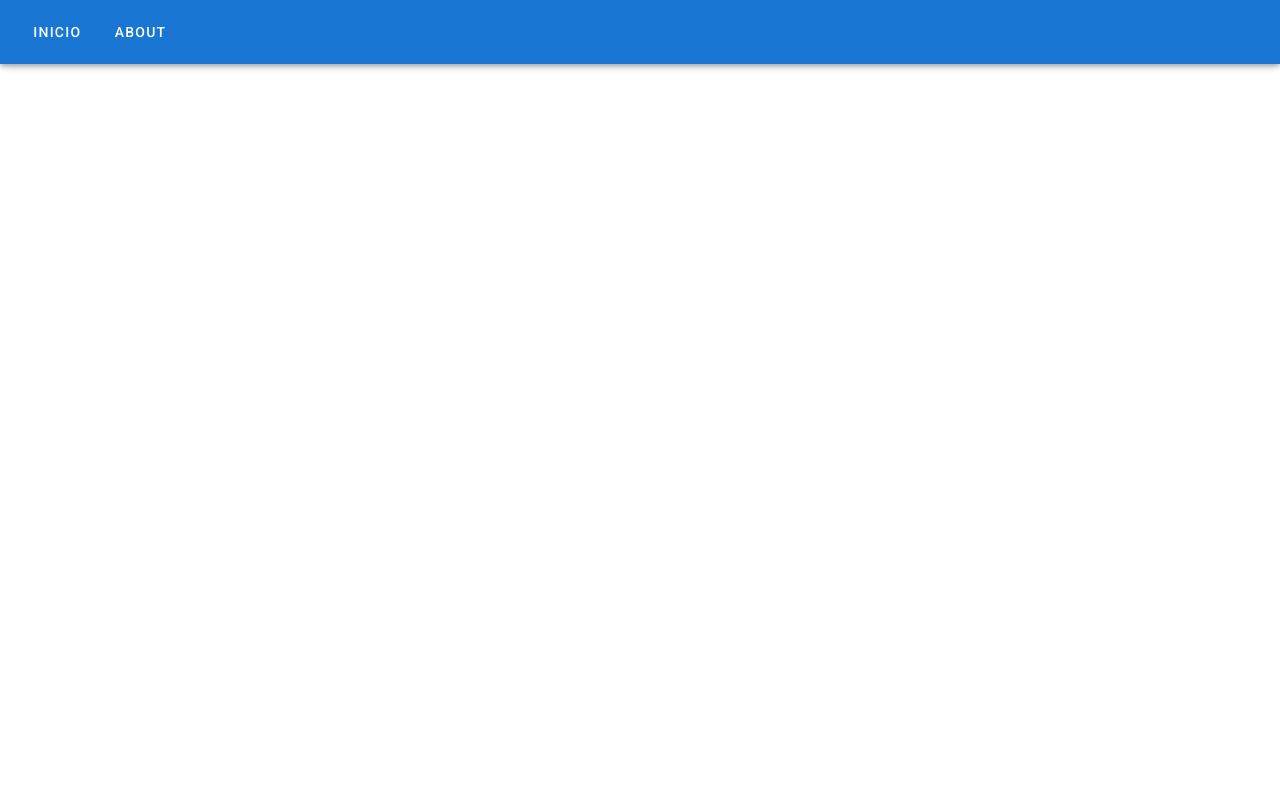
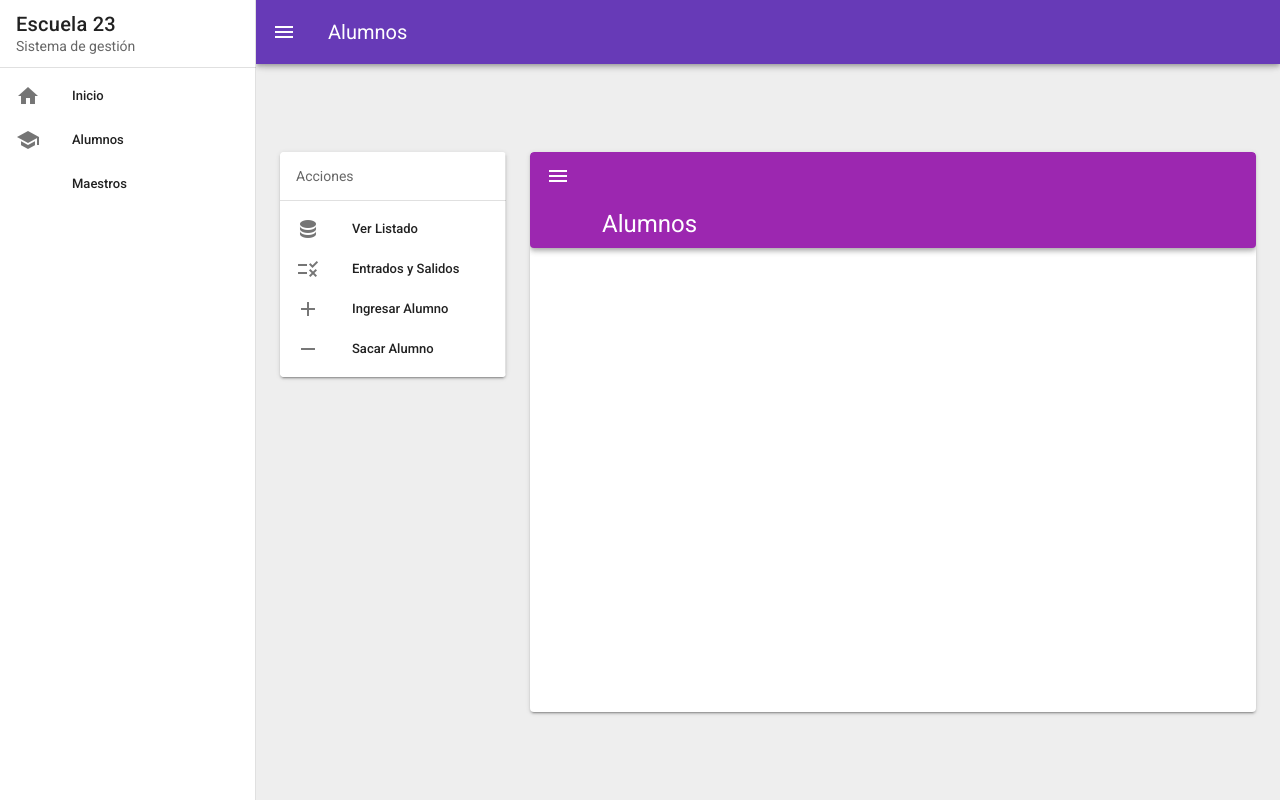
Before and after one commit to LautaroRobles/gestion-escuela, a Vue app in the folder frontend/: page /alumnos in a window 1280 px wide. Built offline with nearby package versions, Linux system fonts and the light colour scheme.

Commit message:
Comienzo de interfaz de Alumnos

```diff
--- a/frontend/src/App.vue
+++ b/frontend/src/App.vue
@@ -1,33 +1,20 @@
 <template>
     <v-app>
-    <v-app-bar
-      app
-      color="primary"
-      dark
-    >
-      <v-btn text to="/">
-        <span>Inicio</span>
-      </v-btn>
-      <v-btn text to="/about">
-        <span>About</span>
-      </v-btn>
-    </v-app-bar>
-
+		<Navigation/>
         <v-main>
-      <v-expand-transition>
+            <v-fade-transition mode="out-in">
                 <router-view/>
-      </v-expand-transition>
+            </v-fade-transition>
         </v-main>
     </v-app>
 </template>
 
 <script>
-
+import Navigation from './components/Navigation.vue'
 export default {
 	name: 'App',
-
-  data: () => ({
-    //
-  }),
+	components: {
+		Navigation: Navigation
+	}
 };
 </script>
--- /dev/null
+++ b/frontend/src/components/Navigation.vue
@@ -0,0 +1,69 @@
+<template>
+	<div>
+		<v-navigation-drawer
+			app
+			v-model="drawer"
+		>
+			<v-list-item>
+				<v-list-item-content>
+					<v-list-item-title class="title">
+						Escuela 23
+					</v-list-item-title>
+					<v-list-item-subtitle>
+						Sistema de gestión
+					</v-list-item-subtitle>
+				</v-list-item-content>
+			</v-list-item>
+			<v-divider></v-divider>
+			<v-list dense nav>
+				<v-list-item-group>
+					<template v-for="(item, key) in items">
+						<v-list-item
+							:key="key"
+							:to="item.to"
+						>
+							<v-list-item-icon>
+								<v-icon v-text="item.icon"></v-icon>
+							</v-list-item-icon>
+							<v-list-item-content>
+								<v-list-item-title v-text="item.text"></v-list-item-title>
+							</v-list-item-content>
+						</v-list-item>
+					</template>
+				</v-list-item-group>
+			</v-list>
+		</v-navigation-drawer>
+
+		<v-app-bar
+			app
+			color="deep-purple"
+			dark
+		>
+			<v-app-bar-nav-icon @click="drawer = !drawer"></v-app-bar-nav-icon>
+			<v-toolbar-title>{{appbarName}}</v-toolbar-title>
+		</v-app-bar>
+	</div>
+</template>
+
+<script>
+export default {
+	data() {
+		return {
+			items: [
+				{text: 'Inicio', icon: 'mdi-home', to: '/'},
+				{text: 'Alumnos', icon: 'mdi-school', to: '/alumnos/listado'},
+				{text: 'Maestros', icon: 'mdi-teach', to: '/maestros'}
+			],
+			drawer: null
+		}
+	},
+	computed: {
+		appbarName() {
+			if(this.$route.matched[0]) {
+				return this.$route.matched[0].name;
+			}
+			return this.$route.name;
+		}
+	}
+}
+</script>
--- a/frontend/src/router/index.js
+++ b/frontend/src/router/index.js
@@ -7,16 +7,25 @@ Vue.use(VueRouter)
 const routes = [
 	{
 		path: '/',
-    name: 'Home',
+		name: 'Inicio',
 		component: Home
 	},
 	{
-    path: '/about',
-    name: 'About',
-    // route level code-splitting
-    // this generates a separate chunk (about.[hash].js) for this route
-    // which is lazy-loaded when the route is visited.
-    component: () => import(/* webpackChunkName: "about" */ '../views/About.vue')
+		path: '/alumnos',
+		name: 'Alumnos',
+		component: () => import('@/views/Alumnos.vue'),
+		children: [
+			{
+				path: 'listado',
+				name: 'Listado',
+				component: () => import('@/views/Alumnos/Listado')
+			},
+			{
+				path: 'entradossalidos',
+				name: 'Entrados y Salidos',
+				component: () => import('@/views/Alumnos/EntradosSalidos')
+			}
+		]
 	}
 ]
 
--- a/frontend/src/views/About.vue
+++ /dev/null
@@ -1,5 +0,0 @@
-<template>
-  <div class="about">
-    <h1>This is an about page</h1>
-  </div>
-</template>
--- /dev/null
+++ b/frontend/src/views/Alumnos.vue
@@ -0,0 +1,78 @@
+<template>
+	<v-container grid-list-xs class="grey lighten-3" fill-height fluid>
+		<v-container grid-list-xs>
+			<v-row>
+				<v-col cols="3" :style="navigationColStyle">
+					<v-card
+						class="overflow-hidden"
+					>
+						<v-navigation-drawer
+							:permanent="!$vuetify.breakpoint.mobile"
+							:fixed="$vuetify.breakpoint.mobile"
+							width="100hw"
+							v-model="drawer"
+						>
+							<v-subheader>Acciones</v-subheader>
+							<v-divider></v-divider>
+							<v-list dense>
+								<v-list-item-group>
+									<template v-for="(item, key) in menuItems">
+										<v-list-item
+											:key="key"
+											:to="item.to"
+										>
+											<v-list-item-icon>
+												<v-icon v-text="item.icon"></v-icon>
+											</v-list-item-icon>
+											<v-list-item-content>
+												<v-list-item-title v-text="item.text"></v-list-item-title>
+											</v-list-item-content>
+										</v-list-item>
+									</template>
+								</v-list-item-group>
+							</v-list>
+						</v-navigation-drawer>
+					</v-card>
+				</v-col>
+				<v-col>
+					<v-card
+						class="overflow-hidden"
+						min-height="70vh"
+					>
+						<v-toolbar dense dark prominent color="purple">
+							<v-app-bar-nav-icon @click="drawer = !drawer"></v-app-bar-nav-icon>
+							<v-toolbar-title>{{$route.name}}</v-toolbar-title>
+						</v-toolbar>
+						<v-fade-transition mode="out-in">
+							<router-view></router-view>
+						</v-fade-transition>
+					</v-card>
+				</v-col>
+			</v-row>
+		</v-container>
+	</v-container>
+</template>
+
+<script>
+export default {
+	data() {
+		return {
+			menuItems: [
+				{text: 'Ver Listado', icon: 'mdi-database', to: '/alumnos/listado'},
+				{text: 'Entrados y Salidos', icon: 'mdi-list-status', to: '/alumnos/entradossalidos'},
+				{text: 'Ingresar Alumno', icon: 'mdi-plus', to: '/alumnos/ingresar'},
+				{text: 'Sacar Alumno', icon: 'mdi-minus', to: '/alumnos/eliminar'}
+			],
+			drawer: null
+		}
+	},
+	computed: {
+		navigationColStyle() {
+			if(this.$vuetify.breakpoint.mobile) {
+				return "position: absolute";
+			}
+			return "position: relative";
+		}
+	}
+}
+</script>
--- /dev/null
+++ b/frontend/src/views/Alumnos/EntradosSalidos.vue
@@ -0,0 +1,15 @@
+<template>
+	<v-container grid-list-xs>
+		<p>Entrados y salidos</p>
+	</v-container>
+</template>
+
+<script>
+export default {
+
+}
+</script>
+
+<style>
+
+</style>
--- /dev/null
+++ b/frontend/src/views/Alumnos/Listado.vue
@@ -0,0 +1,15 @@
+<template>
+	<v-container grid-list-xs>
+		<p>Ring the bells of Notre Dame</p>
+	</v-container>
+</template>
+
+<script>
+export default {
+
+}
+</script>
+
+<style>
+
+</style>
--- a/frontend/src/views/Home.vue
+++ b/frontend/src/views/Home.vue
@@ -1,7 +1,7 @@
 <template>
-  <div class="home">
-    <img alt="Vue logo" src="../assets/logo.png">
-  </div>
+	<v-container grid-list-xs>
+		<img alt="Vue logo" src="../assets/logo.png">
+	</v-container>
 </template>
 
 <script>
```
Also changed, not shown: 1 other file (tests, documents, lock files or other folders). Lines whose indentation alone changed are shown as unchanged.
